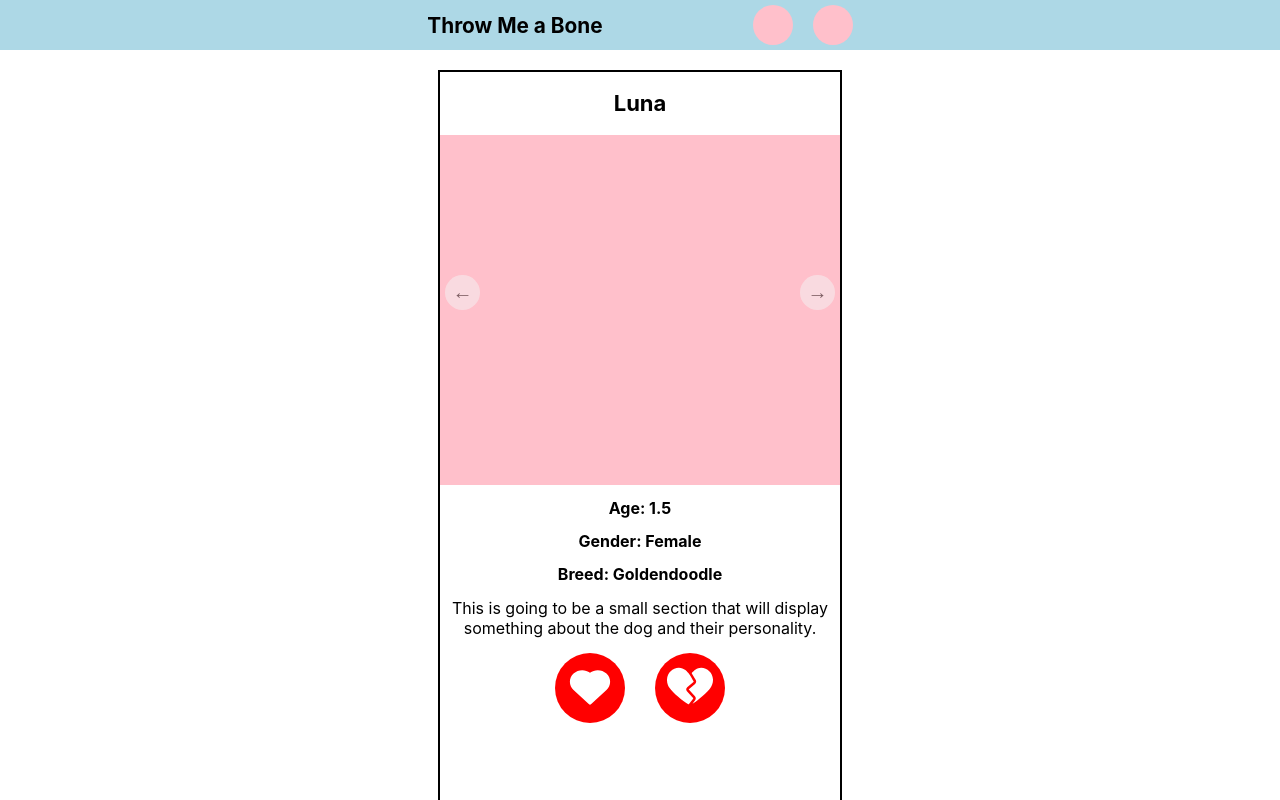
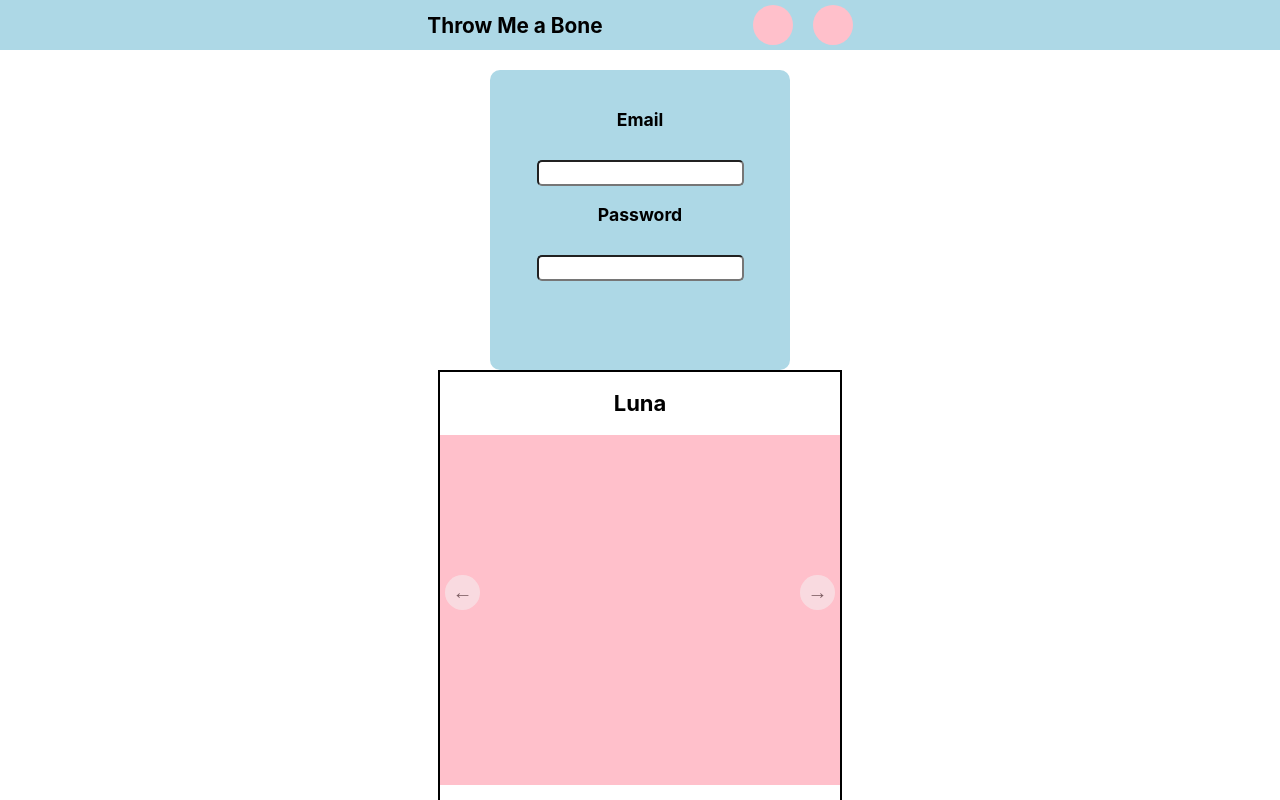
Before and after one commit to erickbey/dog-tinder, a React (Create React App) app in the folder client/: page / in a window 1280 px wide. Shown: the top 800 px of the page. Built offline with nearby package versions, Linux system fonts and the light colour scheme.

Commit message:
added login component

```diff
--- a/client/src/App.js
+++ b/client/src/App.js
@@ -1,11 +1,13 @@
 import './App.css';
 import DogProfileCard from './components/DogProfileCard./DogProfileCard';
+import Login from './components/Login/Login';
 import NavBar from './components/NavBar/NavBar';
 
 function App() {
   return (
     <div className="App">
       <NavBar />
+      <Login/>
       {/* login */}{/* logout */}
 
       <section className='body'>
--- /dev/null
+++ b/client/src/components/Login/Login.css
@@ -0,0 +1,19 @@
+.login-container {
+    height: 300px;
+    width: 300px;
+    background-color: lightblue;
+    display: flex;
+    justify-content: center;
+    text-align: center;
+    border-radius: 10px;
+}
+
+.label {
+    font-size: 1.1rem;
+}
+
+.inputs {
+    height: 20px;
+    font-size: 15px;
+    border-radius: 5px;
+}
--- /dev/null
+++ b/client/src/components/Login/Login.js
@@ -0,0 +1,17 @@
+import React from 'react';
+import './Login.css';
+
+function Login() {
+  return (
+    <div className='login-container'>
+        <h1 className='login-title'>
+            <p className='label'>Email</p>
+            <input className='inputs' type="text" />
+            <p className='label'>Password</p>
+            <input className='inputs' type="text" />
+        </h1>
+    </div>
+  )
+}
+
+export default Login
```
